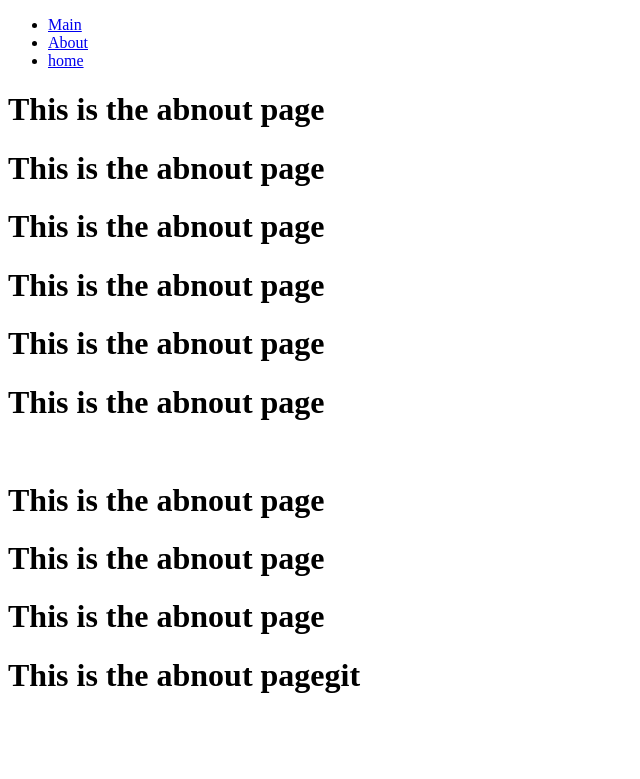
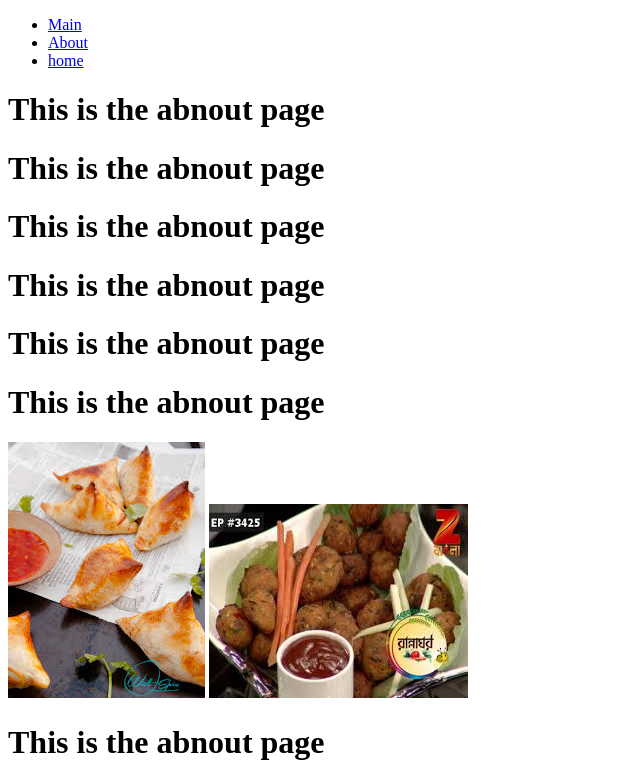
Before and after one commit to jafar5675/my-first-website, a plain HTML site: page gitting/about.html in a window 1280 px wide. Shown: the top 779 px of the page, without its empty margins (0-640 px from the left). Drawn offline with Linux system fonts and the light colour scheme.

Commit message:
about images

```diff
--- a/gitting/about.html
+++ b/gitting/about.html
@@ -18,7 +18,8 @@
     <h1>This is the abnout page</h1>
     <h1>This is the abnout page</h1>
     <h1>This is the abnout page</h1>
-    <img src="images/fuska18.jpg" alt="">
+    <img src="../images/fuska18.jpg" alt="">
+    <img src="../images/fuska19.jpg" alt="">
     <h1>This is the abnout page</h1>
     <h1>This is the abnout page</h1>
     <h1>This is the abnout page</h1>
```
